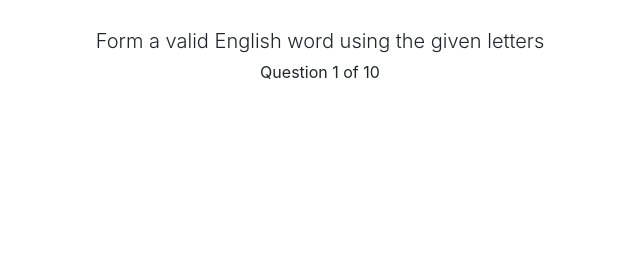
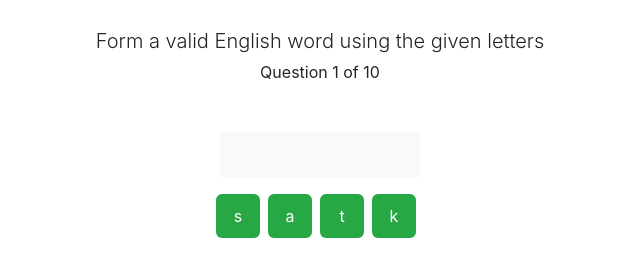
Before and after one commit to evxn/english-vocab-front-end, a website built with webpack: page src/index.html in a window 1280 px wide. Shown: the part 108-384 px from the top of the page, without its empty margins (320-960 px from the left). Built offline with nearby package versions, Linux system fonts and the light colour scheme.

Commit message:
shuffle and render letters

```diff
--- a/src/index.html
+++ b/src/index.html
@@ -9,6 +9,16 @@
       integrity="sha384-9gVQ4dYFwwWSjIDZnLEWnxCjeSWFphJiwGPXr1jddIhOegiu1FwO5qRGvFXOdJZ4"
       crossorigin="anonymous"
     />
+    <style>
+      .letter {
+        width: 44px;
+        height: 44px;
+        border-radius: 6px;
+      }
+      .cursor-pointer {
+        cursor: pointer;
+      }
+    </style>
   </head>
   <body>
     <div class="container py-5">
@@ -26,16 +36,20 @@
         </p>
 
         <div>
+          <template id="letters-template">
+            <div
+              class="letter cursor-pointer d-flex align-items-center justify-content-center text-white bg-success mr-2"
+              role="button"
+            ></div>
+          </template>
           <div
             id="answer"
             class="bg-light mx-1 mb-3"
             style="height: 46px; border-radius: 6px"
           ></div>
-          <div id="letters"></div>
+          <div id="letters" class="d-flex align-tems-center"></div>
         </div>
       </div>
     </div>
-
-    <script src="./bundle.js"></script>
   </body>
 </html>
--- a/src/index.ts
+++ b/src/index.ts
@@ -0,0 +1,105 @@
+const getElementById = ((context) => (id: string) => {
+  const elem = context.getElementById(id);
+
+  if (!elem) {
+    throw new Error(`document must have the #${id} element`);
+  }
+
+  return elem;
+})(document);
+
+const createTextNode = ((context) => context.createTextNode.bind(context))(
+  document,
+);
+
+const createElementFromTemplate = (template: HTMLTemplateElement) =>
+  template.content.cloneNode(true) as DocumentFragment;
+
+const appendChild = (container: HTMLElement, node: Node) =>
+  container.appendChild(node);
+
+const createLetterElem = (char: string) => {
+  const template = getElementById(
+    "letters-template",
+  ) as HTMLTemplateElement;
+
+  const clone = createElementFromTemplate(template);
+
+  const contentRoot = clone.querySelector("div");
+  if (!contentRoot) {
+    throw new Error("template must contain a root div element");
+  }
+  contentRoot.dataset.char = char;
+  const text = createTextNode(char);
+  appendChild(contentRoot, text);
+
+  return clone;
+};
+
+import { shuffle, takeFirst } from "./utils";
+import { allWords } from "./words-list";
+
+interface GameState {
+  awaitingLetterAtIndex: number;
+  currentQuestionIndex: number;
+  maxWrongInputs: number; // default: 3
+  shuffledLetters: string[];
+  words: string[]; // invariant: unique words with at least 2 distinct letters
+  wrongInputs: Map<string, number>; // ("apple", 2)
+  // eventsQueue: unknown[]; // to abstract from DOM input events
+}
+
+(function main() {
+  const shuffledWords = shuffle(allWords);
+  const words = takeFirst(6, shuffledWords);
+
+  let currentQuestionIndex = 0;
+  if (currentQuestionIndex === words.length) {
+    // TODO finish game
+    return;
+  }
+
+  let word = words[currentQuestionIndex];
+
+  const letters = word.split("");
+
+  // ensure invariant: all the words have a non trivial shuffle
+  // "a" or "bb", for example, will result in an infinite loop
+  let shuffledLetters: string[];
+  do {
+    shuffledLetters = shuffle(letters);
+  } while (shuffledLetters.join("") === word); // ignore a noop shuffle
+
+  const state: GameState = {
+    words,
+    wrongInputs: new Map(),
+    maxWrongInputs: 3,
+    currentQuestionIndex,
+    shuffledLetters,
+    awaitingLetterAtIndex: 0,
+  };
+
+  const answerContainer = getElementById("answer");
+  const lettersContainer = getElementById("letters");
+
+  lettersContainer.addEventListener("click", (evt) => {
+    if (!evt.target) {
+      return;
+    }
+
+    const char = (evt.target as HTMLElement).dataset?.char;
+
+    if (!char) {
+      return;
+    }
+
+    console.log(char);
+  });
+
+  for (const letter of shuffledLetters) {
+    const elem = createLetterElem(letter);
+    appendChild(lettersContainer, elem);
+  }
+
+  console.log(state);
+})();
--- /dev/null
+++ b/src/utils.ts
@@ -0,0 +1,7 @@
+export const shuffle = <T>(array: Array<T>) =>
+  array
+    .map((item) => [Math.random(), item] as [number, T])
+    .sort(([a], [b]) => a - b)
+    .map(([_rand, item]) => item);
+
+export const takeFirst = <T>(n: number, array: Array<T>) => array.slice(0, n);
--- a/src/words-list.ts
+++ b/src/words-list.ts
@@ -1,4 +1,4 @@
-export const words = [
+export const allWords = [
   "apple",
   "function",
   "timeout",
```
Also changed, not shown: 1 other file.
